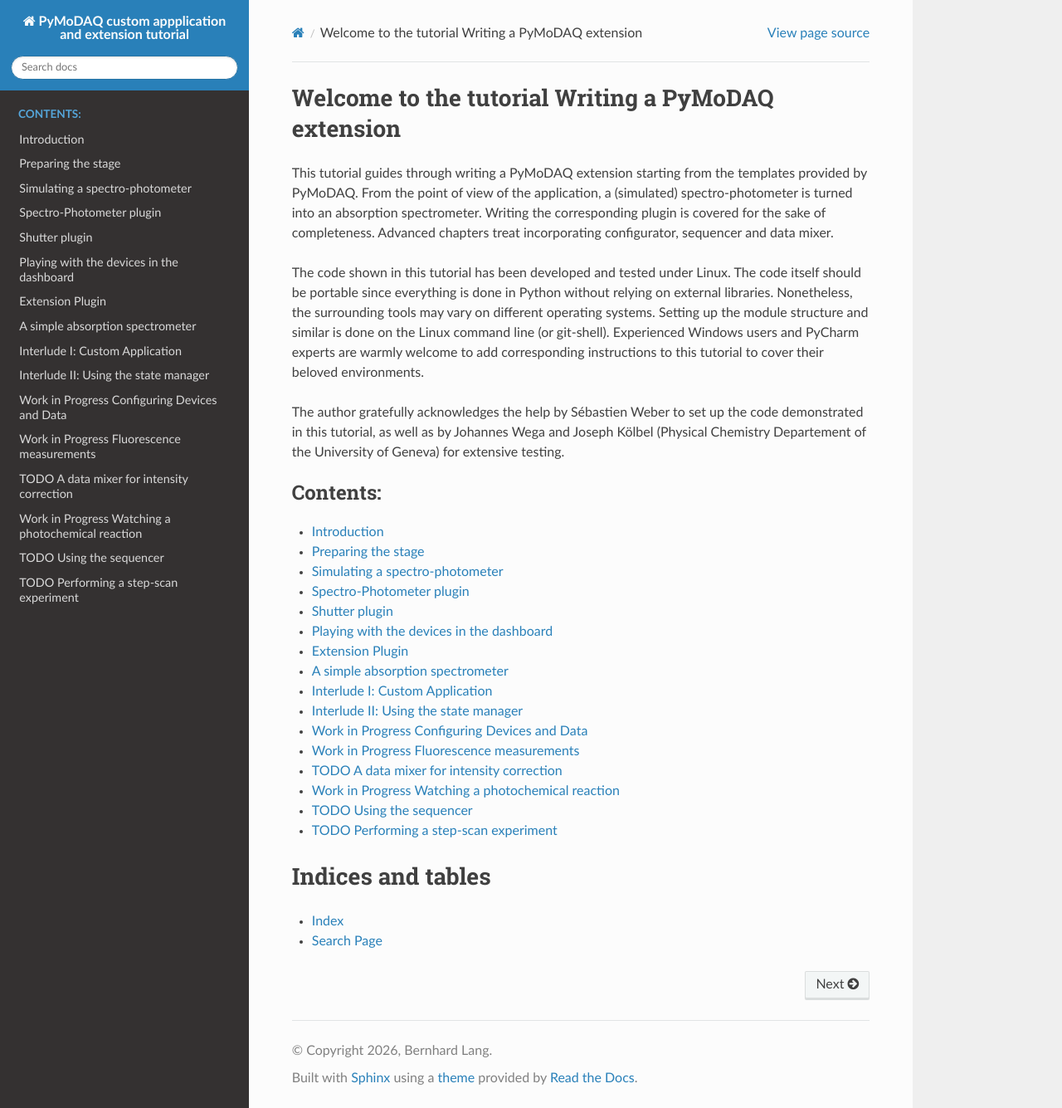
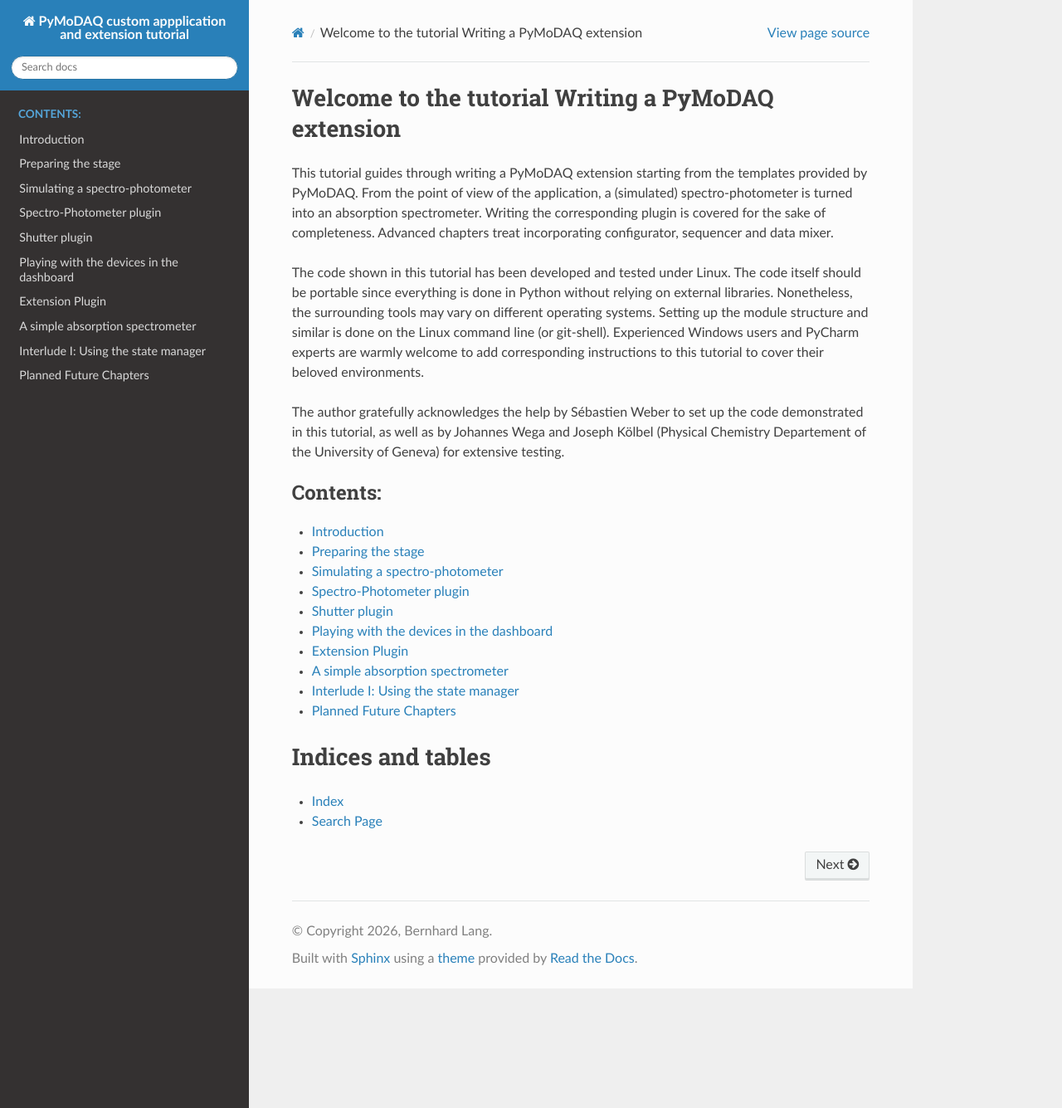
Before and after one commit to bernhardlang/pymodaq_extension_tutorial, a Sphinx documentation site: the page built from source/index.rst, in a window 1280 px wide and 1335 px high. Shown: the whole window at 83% size. Built offline with Sphinx 7.4.7 and the Read the Docs theme 3.1.0, drawn with Linux system fonts in a browser that asks for light colours.

Commit message:
rearranged index

```diff
--- /dev/null
+++ b/source/future.rst
@@ -0,0 +1,29 @@
+Planned Future Chapters
+=======================
+
+Interlude II: CustomApp
+-----------------------
+
+Configuring Devices and Data
+----------------------------
+
+A Fluorescence Measurement
+--------------------------
+
+Intensity Correction using a Data Mixer
+---------------------------------------
+
+Watching a Photochemical Reaction
+---------------------------------
+
+Using the Sequencer
+-------------------
+
+Application Examples
+--------------------
+
+Performing a Step-Scan Experiment
+.................................
+
+C and C++ Interfacing: Moving the simulated spectro-photometer into a C module
+------------------------------------------------------------------------------
--- a/source/index.rst
+++ b/source/index.rst
@@ -19,14 +19,8 @@ The author gratefully acknowledges the help by Sébastien Weber to set up the co
    dashboard.rst
    extension.rst
    absorption.rst
-   custom-app.rst
    state-manager.rst
-   config-dialog.rst
-   fluo.rst
-   data-mixer.rst
-   photochem.rst
-   sequencer.rst
-   step-scan.rst
+   future.rst
 
 
 Indices and tables
--- a/source/state-manager.rst
+++ b/source/state-manager.rst
@@ -1,5 +1,5 @@
-Interlude II: Using the state manager
-=====================================
+Interlude I: Using the state manager
+====================================
 
 This section covers the use of the state manager. It can be used to trigger actions on actuators and to change parameter values on plugins. We'll use it here to close and open the shutter for background acquisition. Since we want to keep the already working extension in place, let's create a new file :file:`state_absorption_extension.py` and fill it with the following
 
```
